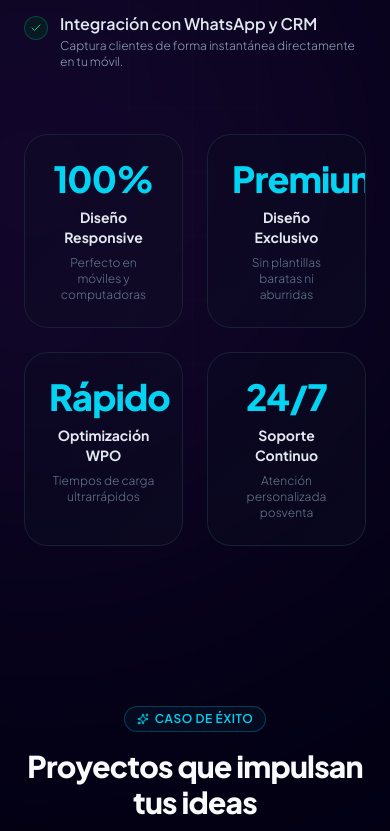
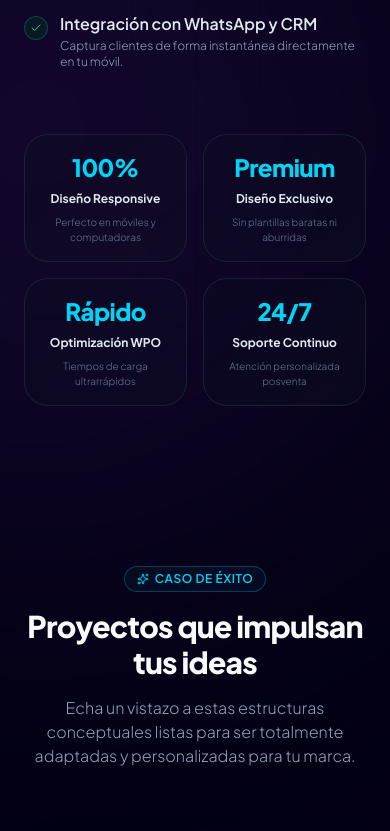
Before and after one commit to NexuraWebCR/Nexura-Web-CR, a React (Vite) app in the folder nexora-web/: page / in a window 390 px wide. Shown: the part 3860-4691 px from the top of the page. Built offline with nearby package versions, Linux system fonts and the light colour scheme.

Commit message:
Se modifico unas partes para la vista en mobile

```diff
--- a/nexora-web/src/App.jsx
+++ b/nexora-web/src/App.jsx
@@ -508,7 +508,7 @@ export default function App() {
                     </div>
 
                     {/* TARJETAS DE MÉTRICAS DERECHA (GRID CORREGIDA) */}
-          <div className="grid grid-cols-2 gap-6">
+                    <div className="grid grid-cols-2 gap-4 sm:gap-6">
                         {metrics.map((metric, i) => (
                             <motion.div
                                 key={i}
@@ -516,19 +516,19 @@ export default function App() {
                                 whileInView={{ opacity: 1, scale: 1 }}
                                 viewport={{ once: true }}
                                 transition={{ duration: 0.4, delay: i * 0.1 }}
-                className="relative bg-slate-950/30 border border-slate-800/80 rounded-3xl p-6 text-center hover:border-cyan-500/30 transition-all duration-300 hover:shadow-lg hover:shadow-cyan-950/10 group overflow-hidden"
+                                className="relative bg-slate-950/30 border border-slate-800/80 rounded-3xl p-4 sm:p-6 text-center hover:border-cyan-500/30 transition-all duration-300 hover:shadow-lg hover:shadow-cyan-950/10 group overflow-hidden"
                             >
                                 <div className="absolute inset-0 bg-gradient-to-br from-white/[0.01] to-white/[0.02] rounded-3xl pointer-events-none"></div>
 
-                <h4 className="text-4xl md:text-5xl font-black tracking-tight text-cyan-400 mb-2 group-hover:scale-105 transition-transform duration-300">
+                                <h4 className="text-2xl sm:text-4xl md:text-5xl font-black tracking-tight text-cyan-400 mb-2 group-hover:scale-105 transition-transform duration-300">
                                     {metric.value}
                                 </h4>
 
-                <p className="text-slate-200 font-bold text-sm md:text-base">
+                                <p className="text-slate-200 font-bold text-xs sm:text-sm md:text-base">
                                     {metric.label}
                                 </p>
 
-                <p className="text-slate-500 text-xs mt-2 font-light">
+                                <p className="text-slate-500 text-[10px] sm:text-xs mt-2 font-light">
                                     {metric.desc}
                                 </p>
                             </motion.div>
@@ -780,7 +780,7 @@ export default function App() {
                                     </span>
                                     <div>
                                         <p className="text-[10px] text-slate-500 uppercase tracking-widest font-bold">Correo Electrónico</p>
-                    <a href="mailto:info@nexorawebcr.com" className="text-sm font-semibold text-slate-200 hover:text-purple-400 transition-colors">info@nexorawebcr.com</a>
+                                        <a href="mailto:nexorawebcr@gmail.com" className="text-sm font-semibold text-slate-200 hover:text-purple-400 transition-colors">nexorawebcr@gmail.com</a>
                                     </div>
                                 </div>
 
@@ -790,7 +790,7 @@ export default function App() {
                                     </span>
                                     <div>
                                         <p className="text-[10px] text-slate-500 uppercase tracking-widest font-bold">Ubicación</p>
-                    <p className="text-sm font-semibold text-slate-200">San José, Costa Rica</p>
+                                        <p className="text-sm font-semibold text-slate-200">Cartago, Costa Rica</p>
                                     </div>
                                 </div>
 
@@ -898,7 +898,7 @@ export default function App() {
                             className="w-8 h-8 fill-current"
                             xmlns="http://www.w3.org/2000/svg"
                         >
-              <path d="M12.004 2c-5.518 0-9.998 4.479-9.998 9.997 0 1.862.511 3.6 1.405 5.093l-1.405 5.143 5.273-1.385A9.945 9.945 0 0012.004 22c5.518 0 9.998-4.479 9.998-9.997S17.522 2 12.004 2zm0 1.666c4.594 0 8.332 3.738 8.332 8.331s-3.738 8.331-8.332 8.331a8.27 8.27 0 01-4.227-1.157l-.304-.18-3.136.823.838-3.067-.197-.315a8.277 8.277 0 01-1.306-4.431c0-4.593 3.738-8.331 8.332-8.331zm-2.457 3.328c-.225 0-.435.086-.59.24-.155.155-.327.391-.327.854 0 .927.674 1.82 1.488 2.502.814.683 2.164 1.802 3.864 2.392.484.168.916.273 1.258.354.498.115.952.099 1.312.045.402-.06 1.238-.507 1.412-.996.175-.489.175-.909.124-.996-.051-.086-.19-.137-.4-.239-.21-.102-1.238-.611-1.429-.68-.19-.068-.328-.102-.468.102-.139.204-.54.68-.661.82-.121.139-.243.155-.453.053-.21-.102-.888-.327-1.693-1.047-.626-.559-1.049-1.25-1.171-1.46-.122-.21-.013-.323.092-.426.095-.092.21-.24.316-.36.105-.12.14-.204.21-.34.07-.137.035-.256-.017-.358-.053-.102-.468-1.129-.643-1.55-.17-.411-.358-.354-.49-.354z"/>
+                            <path d="M12.004 2c-5.518 0-9.998 4.479-9.998 9.997 0 1.862.511 3.6 1.405 5.093l-1.405 5.143 5.273-1.385A9.945 9.945 0 0012.004 22c5.518 0 9.998-4.479 9.998-9.997S17.522 2 12.004 2zm0 1.666c4.594 0 8.332 3.738 8.332 8.331s-3.738 8.331-8.332 8.331a8.27 8.27 0 01-4.227-1.157l-.304-.18-3.136.823.838-3.067-.197-.315a8.277 8.277 0 01-1.306-4.431c0-4.593 3.738-8.331 8.332-8.331zm-2.457 3.328c-.225 0-.435.086-.59.24-.155.155-.327.391-.327.854 0 .927.674 1.82 1.488 2.502.814.683 2.164 1.802 3.864 2.392.484.168.916.273 1.258.354.498.115.952.099 1.312.045.402-.06 1.238-.507 1.412-.996.175-.489.175-.909.124-.996-.051-.086-.19-.137-.4-.239-.21-.102-1.238-.611-1.429-.68-.19-.068-.328-.102-.468.102-.139.204-.54.68-.661.82-.121.139-.243.155-.453.053-.21-.102-.888-.327-1.693-1.047-.626-.559-1.049-1.25-1.171-1.46-.122-.21-.013-.323.092-.426.095-.092.21-.24.316-.36.105-.12.14-.204.21-.34.07-.137.035-.256-.017-.358-.053-.102-.468-1.129-.643-1.55-.17-.411-.358-.354-.49-.354z" />
                         </svg>
                     </div>
                 </div>
```
Lines whose indentation alone changed are shown as unchanged.
